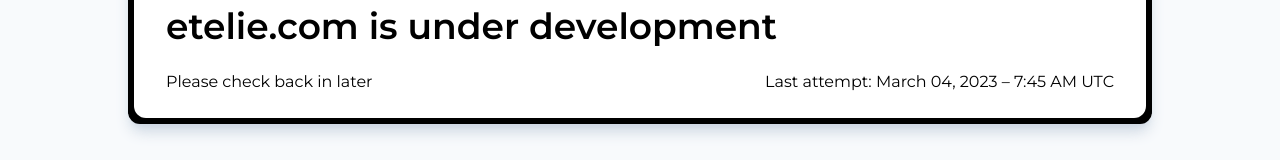
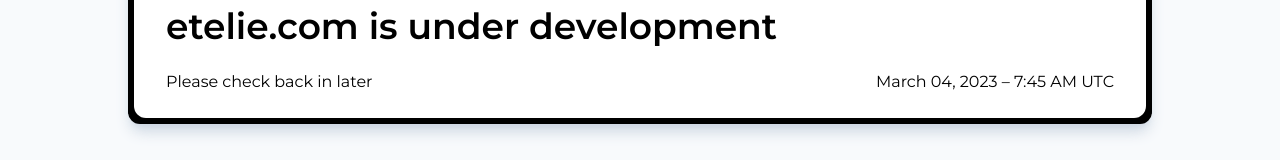
Before and after one commit to etelie/web, a React (Vite) app: page / in a window 1280 px wide. Shown: the part 395-555 px from the top of the page. Built offline with nearby package versions, Linux system fonts and the light colour scheme.

Commit message:
remove "Last attempt:"

```diff
--- a/src/app.tsx
+++ b/src/app.tsx
@@ -9,7 +9,7 @@
       hidden={false}
       title={'etelie.com is under development'}
       footerLeft='Please check back in later'
-      footerRight={`Last attempt: ${timestamp}`}
+      footerRight={timestamp}
     />
   );
 }
```
